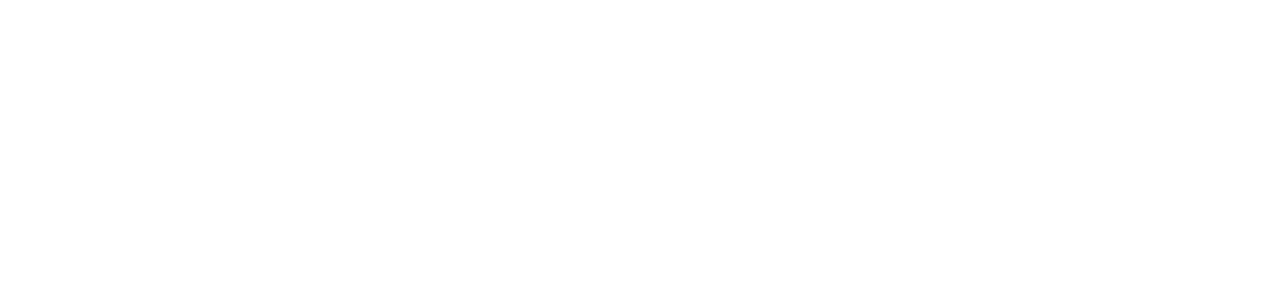
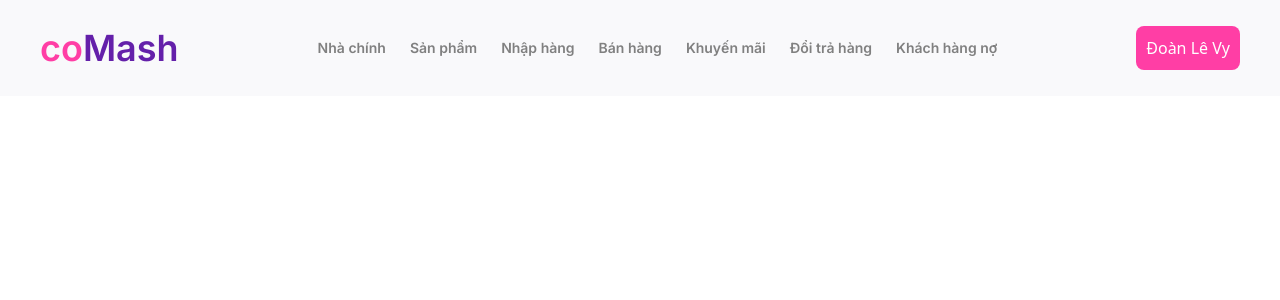
Before and after one commit to HCMUT-CSE-ProjectCapstone-coMash/capstone-web-frontend, a Next.js app: page / in a window 1280 px wide. Shown: the top 300 px of the page. Built offline with nearby package versions, Linux system fonts and the light colour scheme; a web font is replaced by a local one.

Commit message:
update header

```diff
--- a/app/globals.css
+++ b/app/globals.css
@@ -1,13 +1,13 @@
 @import url('https://fonts.googleapis.com/css2?family=Atkinson+Hyperlegible+Next:ital,wght@0,200..800;1,200..800&family=Inter:ital,opsz,wght@0,14..32,100..900;1,14..32,100..900&display=swap');
 @import "tailwindcss";
 @theme {
-    --color-gray-white: rgb(249, 249,251);
-    --color-text-color-500: rgb(128, 128, 128);
-    --color-text-color-600: rgb(97, 97, 97);
-    --color-purple: rgb(100, 32, 70);
-    --color-light-purple: rgb(222, 189, 255);
-    --color-pink: rgb(255, 62, 165);
-    --color-light-pink: rgb(255, 181, 218);
+    --color-gray-white: #F9F9FB;
+    --color-tgray5: #808080;
+    --color-tgray6: #616161;
+    --color-purple: #6420AA;
+    --color-light-purple: #FFB5DA;
+    --color-pink: #FF3EA5;
+    --color-light-pink: #FFB5DA;
 
     --font-display: "Inter", sans-serif;
 }
--- a/components/Header.tsx
+++ b/components/Header.tsx
@@ -3,7 +3,25 @@
 export function Header() {
 
     return (
-        <div>
+        <div className="bg-gray-white flex-col justify-content-center items-center px-6.25">
+            <div className="flex px-3.75 h-24 items-center justify-between">
+                <div className="font-display font-semibold text-4xl text-pink">co
+                    <span className="text-purple">Mash</span>
+                </div>
+                <div className="flex font-display font-semibold  text-sm text-tgray5 justify-between items-center">
+                    <div className="px-3 py-2">Nhà chính</div>
+                    <div className="px-3 py-2">Sản phẩm</div>
+                    <div className="px-3 py-2">Nhập hàng</div>
+                    <div className="px-3 py-2">Bán hàng</div>
+                    <div className="px-3 py-2">Khuyến mãi</div>
+                    <div className="px-3 py-2">Đổi trả hàng</div>
+                    <div className="px-3 py-2">Khách hàng nợ</div>
+
+                </div>
+                <div className="flex justify-between items-center">
+                    <div className="bg-pink text-white flex justify-between items-center p-2.5 rounded-lg">Đoàn Lê Vy</div>
+                </div>
+            </div>
 
         </div>
     )
--- a/package.json
+++ b/package.json
@@ -13,6 +13,7 @@
     "next": "16.1.0",
     "react": "19.2.3",
     "react-dom": "19.2.3",
+    "react-icons": "^5.5.0",
     "react-redux": "^9.2.0"
   },
   "devDependencies": {
```
Also changed, not shown: 1 other file (tests, documents, lock files or other folders).
